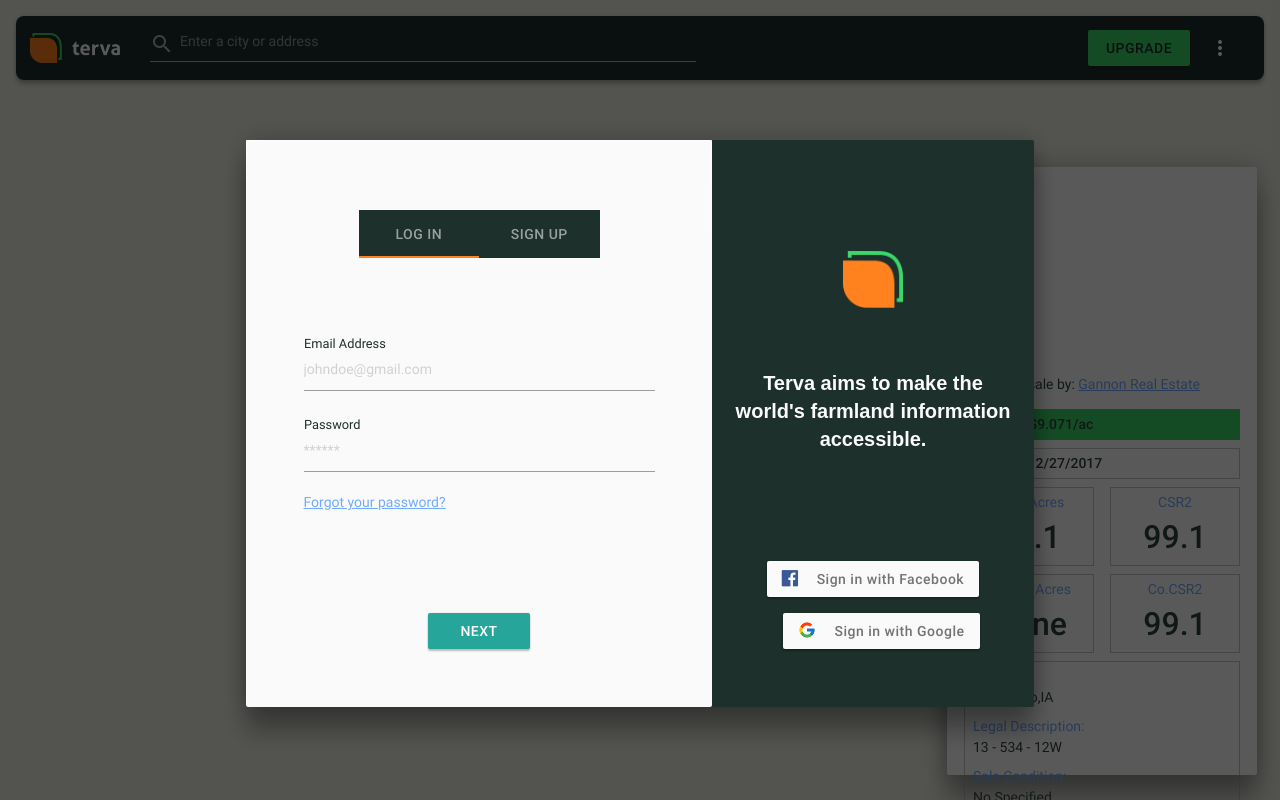
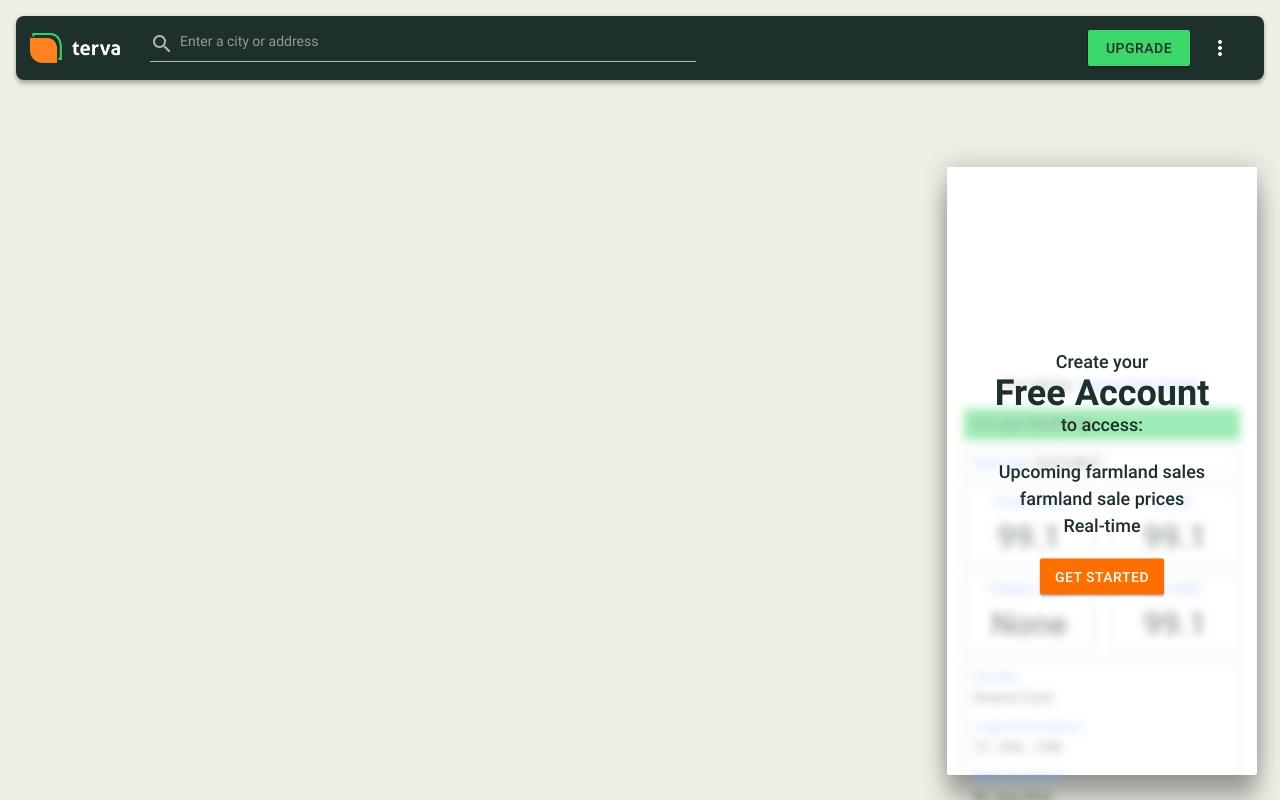
Before and after one commit to phuongthanh92/tervawebsite, a plain HTML site: page index.html in a window 1280 px wide. Drawn offline with nearby package versions, Linux system fonts and the light colour scheme; a web font is replaced by a local one.

Commit message:
update Gate box

```diff
--- a/assets/scss/pages/_home.scss
+++ b/assets/scss/pages/_home.scss
@@ -5,6 +5,28 @@
   height: 100%;
   width: 100%;
   z-index: 1;
+  .gate-box {
+    display: none;
+    position: absolute;
+    top: 0;
+    left: 0;
+    right: 0;
+    bottom: 0;
+    background: rgba(255, 255, 255, 0.5);
+    font-size: 18px;
+    color: $dark;
+    font-weight: 500;
+    z-index: 10;
+    .lg-text{
+      font-size: 36px;
+      font-weight: 700;
+      line-height: 1;
+    }
+    .centerer{
+      width: 100%;
+      padding: 40px;
+    }
+  }
   .information-detail-box {
     position: fixed;
     top: 167px;
@@ -19,6 +41,15 @@
     border-image-source: linear-gradient(to bottom, rgba(255, 255, 255, 0.8), rgba(255, 255, 255, 0.4) 5%, rgba(255, 255, 255, 0) 20%, rgba(255, 255, 255, 0));
     border-image-slice: 1;
     padding: 20px 16px;
+    &.show-gate-box{
+      .content-detail{
+        -webkit-filter: blur(5px); /* Safari */
+        filter: blur(5px);
+      }
+      .gate-box{
+        display: block;
+      }
+    }
     #mini-map {
       height: 176px;
     }
@@ -26,10 +57,14 @@
       padding: 10px 0;
     }
   }
+
+
 }
 
 .wrapper-table {
   margin: 0 -8px;
+  max-height: calc(100% - 220px);
+  max-height: -moz-calc(100% - 220px);
   div[class^="cl"] {
     float: left;
     padding: 4px 8px;
@@ -66,7 +101,7 @@
   height: 100%;
   background: rgba(0, 0, 0, 0.65);
   z-index: 100;
-  .wrapper-box{
+  .wrapper-box {
     margin: 140px auto 30px;
     width: 788px;
     border-radius: 2px;
@@ -74,9 +109,9 @@
     box-shadow: 0 24px 24px 0 rgba(0, 0, 0, 0.3), 0 0 24px 0 rgba(0, 0, 0, 0.22);
     position: relative;
     @extend %clearfix;
-    .close-btn{
+    .close-btn {
       position: absolute;
-      top:24px;
+      top: 24px;
       right: 26px;
       color: #ffffff;
       opacity: 0.54;
@@ -84,11 +119,11 @@
       height: 14px;
       @include transition(all, 0.4s);
       cursor: pointer;
-      &:hover{
+      &:hover {
         opacity: 1;
       }
     }
-    .form-default{
+    .form-default {
       width: 466px;
       height: 567px;
       padding: 69px 46px;
@@ -100,45 +135,45 @@
       border-image-source: linear-gradient(to bottom, rgba(255, 255, 255, 0.8), rgba(255, 255, 255, 0.4) 5%, rgba(255, 255, 255, 0) 20%, rgba(255, 255, 255, 0));
       border-image-slice: 1;
       position: relative;
-      .centerer{
+      .centerer {
         width: 371px;
       }
-      .title-form{
+      .title-form {
         font-size: 24px;
         color: #2d3f3a;
         margin-bottom: 30px;
       }
-      p{
+      p {
         color: #2d3f3a;
         margin-bottom: 16px;
       }
-      .input-field{
+      .input-field {
         margin-top: 18px;
       }
-      .row{
+      .row {
         margin: 0;
       }
-      .login-form{
+      .login-form {
         padding-top: 32px;
-        .text-underline.light-blue-text{
+        .text-underline.light-blue-text {
           margin-bottom: 100px;
         }
       }
-      .sign-up-form{
-        .checkbox{
+      .sign-up-form {
+        .checkbox {
           margin-bottom: 32px;
         }
       }
     }
   }
-  .tabs{
+  .tabs {
     width: 241px;
     margin: 0 auto 40px;
     background: $dark;
-    .tab{
+    .tab {
       width: 50%;
       float: left;
-      a{
+      a {
         opacity: 0.54;
         font-family: Roboto, sans-serif;
         font-size: 14px;
@@ -149,23 +184,23 @@
       }
 
     }
-    .indicator{
+    .indicator {
       background: $pumpkin-orange;
     }
   }
-  .social-sign-up{
+  .social-sign-up {
     overflow: hidden;
-    >.wrapper{
+    > .wrapper {
       max-width: 275px;
       margin: 111px auto 20px;
-      .logo{
+      .logo {
         text-align: center;
         margin-bottom: 55px;
-        img{
+        img {
           width: 60px;
         }
       }
-      .notification-text{
+      .notification-text {
         font-family: Allerta, sans-serif;
         font-size: 20px;
         font-weight: bold;
@@ -174,61 +209,61 @@
         color: #fafafa;
         margin-bottom: 108px;
       }
-      .btn{
+      .btn {
         margin-bottom: 16px;
         text-transform: none;
-        .tv-icon{
+        .tv-icon {
           height: 34px;
           line-height: 34px;
         }
       }
     }
   }
-  .packages-information{
+  .packages-information {
     overflow: hidden;
     color: #fafafa;
     position: relative;
     height: 567px;
-    >.wrapper{
+    > .wrapper {
       z-index: 10;
       width: 275px;
       text-align: center;
-      .teal-tabs{
+      .teal-tabs {
         margin-bottom: 38px;
         width: auto;
-        .tab{
+        .tab {
           width: 107px;
           float: none;
-          a{
+          a {
             padding: 0;
           }
         }
       }
     }
-    .logo{
+    .logo {
       text-align: center;
       margin-bottom: 15px;
-      img{
+      img {
         width: 60px;
       }
     }
-    .item-title{
+    .item-title {
       font-size: 20px;
       font-weight: 500;
     }
-    .item-price{
+    .item-price {
       font-size: 48px;
       line-height: 1;
       margin-bottom: 38px;
     }
   }
-  .packages-information{
-    .wrapper-buttons{
+  .packages-information {
+    .wrapper-buttons {
       padding-top: 24px;
     }
   }
 }
 
-.centerer{
+.centerer {
   @include centerer;
 }
--- a/index.html
+++ b/index.html
@@ -47,7 +47,23 @@
     </div>
     <div class="wrapper-map">
         <div id="main-map"></div>
-        <div class="information-detail-box">
+        <div class="information-detail-box show-gate-box">
+            <div class="gate-box text-center">
+                <div class="centerer">
+                    <div class="md-text">Create your</div>
+                    <div class="lg-text">Free Account</div>
+                    <div class="md-text">to access:</div>
+                    <div class="pd-top-20">
+                        Upcoming farmland sales<br>
+                        farmland sale prices<br>
+                        Real-time
+                    </div>
+                    <div class="pd-top-20">
+                        <button class="btn amber darken-4">Get Started</button>
+                    </div>
+                </div>
+            </div>
+            <div class="content-detail">
                 <div id="mini-map"></div>
                 <div class="status text-center">
                     For sale by: <a href="#" class="light-blue-text text-underline">Gannon Real Estate</a>
@@ -106,7 +122,8 @@
                 </div>
             </div>
         </div>
-    <div class="sign-up-box">
+    </div>
+    <div class="sign-up-box hide">
         <div class="wrapper-box">
             <div class="form-default">
                 <ul class="tabs">
```
Also changed, not shown: assets/css/main.css, 1 other file. Lines whose indentation alone changed are shown as unchanged.
